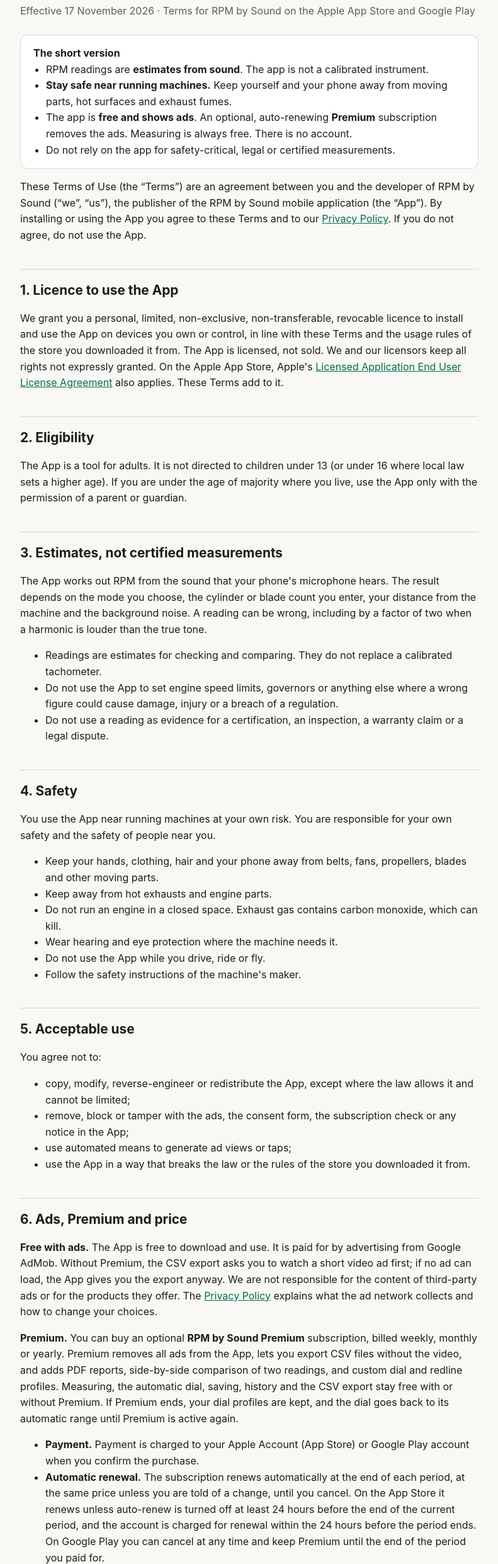
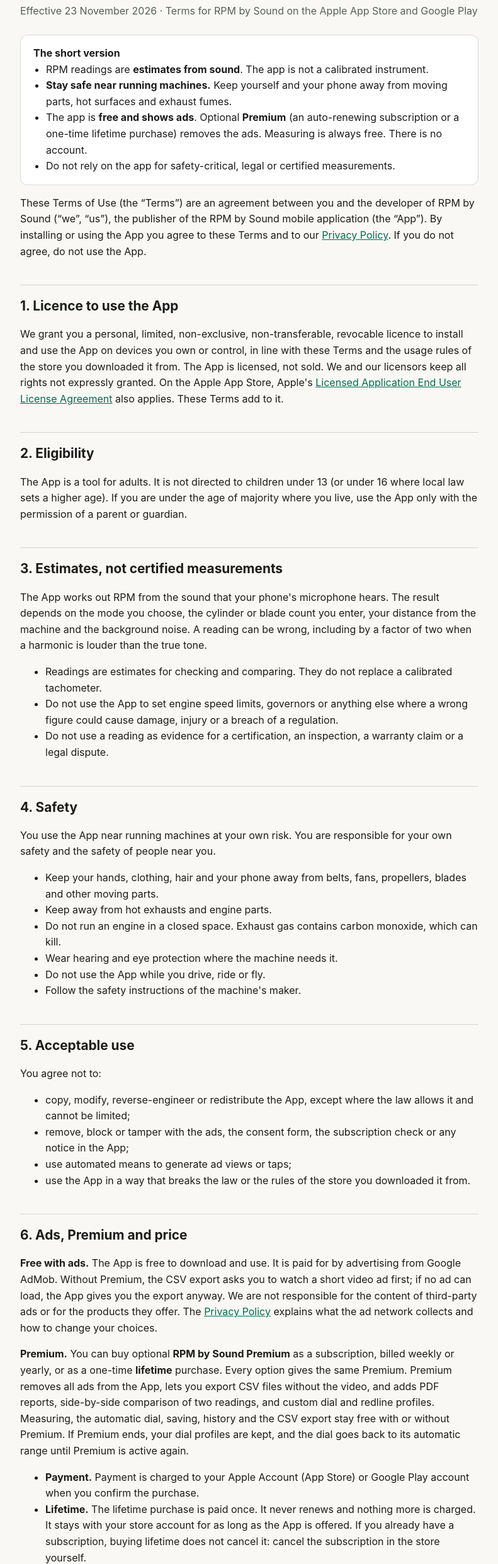
Before and after one commit to sifatullahshah027/app-policies, a plain HTML site: page rpm-by-sound/terms.html in a window 1280 px wide. Shown: the part 81-2564 px from the top of the page at 63% size, without its empty margins (244-1035 px from the left). Drawn offline with Linux system fonts and the light colour scheme.

Commit message:
RPM by Sound: Premium is weekly, yearly or a lifetime purchase
Co-Authored-By: Claude Opus 5.5 <noreply@anthropic.com>

```diff
--- a/rpm-by-sound/terms.html
+++ b/rpm-by-sound/terms.html
@@ -10,14 +10,14 @@
 <body>
 <main>
 <h1>RPM by Sound Terms of Use</h1>
-<p class="meta">Effective 17 November 2026 · Terms for RPM by Sound on the Apple App Store and Google Play</p>
+<p class="meta">Effective 23 November 2026 · Terms for RPM by Sound on the Apple App Store and Google Play</p>
 
 <div class="summary">
 <strong>The short version</strong>
 <ul>
   <li>RPM readings are <strong>estimates from sound</strong>. The app is not a calibrated instrument.</li>
   <li><strong>Stay safe near running machines.</strong> Keep yourself and your phone away from moving parts, hot surfaces and exhaust fumes.</li>
-  <li>The app is <strong>free and shows ads</strong>. An optional, auto-renewing <strong>Premium</strong> subscription removes the ads. Measuring is always free. There is no account.</li>
+  <li>The app is <strong>free and shows ads</strong>. Optional <strong>Premium</strong> (an auto-renewing subscription or a one-time lifetime purchase) removes the ads. Measuring is always free. There is no account.</li>
   <li>Do not rely on the app for safety-critical, legal or certified measurements.</li>
 </ul>
 </div>
@@ -60,10 +60,11 @@
 
 <h2 id="ads">6. Ads, Premium and price</h2>
 <p><strong>Free with ads.</strong> The App is free to download and use. It is paid for by advertising from Google AdMob. Without Premium, the CSV export asks you to watch a short video ad first; if no ad can load, the App gives you the export anyway. We are not responsible for the content of third-party ads or for the products they offer. The <a href="privacy-policy.html#ads">Privacy Policy</a> explains what the ad network collects and how to change your choices.</p>
-<p id="premium"><strong>Premium.</strong> You can buy an optional <strong>RPM by Sound Premium</strong> subscription, billed weekly, monthly or yearly. Premium removes all ads from the App, lets you export CSV files without the video, and adds PDF reports, side-by-side comparison of two readings, and custom dial and redline profiles. Measuring, the automatic dial, saving, history and the CSV export stay free with or without Premium. If Premium ends, your dial profiles are kept, and the dial goes back to its automatic range until Premium is active again.</p>
+<p id="premium"><strong>Premium.</strong> You can buy optional <strong>RPM by Sound Premium</strong> as a subscription, billed weekly or yearly, or as a one-time <strong>lifetime</strong> purchase. Every option gives the same Premium. Premium removes all ads from the App, lets you export CSV files without the video, and adds PDF reports, side-by-side comparison of two readings, and custom dial and redline profiles. Measuring, the automatic dial, saving, history and the CSV export stay free with or without Premium. If Premium ends, your dial profiles are kept, and the dial goes back to its automatic range until Premium is active again.</p>
 <ul>
   <li><strong>Payment.</strong> Payment is charged to your Apple Account (App Store) or Google Play account when you confirm the purchase.</li>
-  <li><strong>Automatic renewal.</strong> The subscription renews automatically at the end of each period, at the same price unless you are told of a change, until you cancel. On the App Store it renews unless auto-renew is turned off at least 24 hours before the end of the current period, and the account is charged for renewal within the 24 hours before the period ends. On Google Play you can cancel at any time and keep Premium until the end of the period you paid for.</li>
+  <li><strong>Lifetime.</strong> The lifetime purchase is paid once. It never renews and nothing more is charged. It stays with your store account for as long as the App is offered. If you already have a subscription, buying lifetime does not cancel it: cancel the subscription in the store yourself.</li>
+  <li><strong>Automatic renewal (subscriptions only).</strong> The subscription renews automatically at the end of each period, at the same price unless you are told of a change, until you cancel. On the App Store it renews unless auto-renew is turned off at least 24 hours before the end of the current period, and the account is charged for renewal within the 24 hours before the period ends. On Google Play you can cancel at any time and keep Premium until the end of the period you paid for.</li>
   <li><strong>Manage or cancel.</strong> iPhone and iPad: Settings → your name → Subscriptions, or Settings → Manage in the App. Android: Google Play → Payments &amp; subscriptions → Subscriptions, or Settings → Manage in the App. Deleting the App does not cancel a subscription.</li>
   <li><strong>Restore.</strong> Use Settings → Restore purchases in the App with the same store account to get Premium on a new or reset device.</li>
   <li><strong>Refunds.</strong> Purchases are made through Apple or Google, so refunds are handled by them under their own refund policies (Apple: reportaproblem.apple.com; Google: the Google Play refund policy). We cannot issue refunds ourselves.</li>
```
Also changed, not shown: rpm-by-sound/privacy-policy.html (+5 -5 lines), rpm-by-sound/support.html (+1 -1 lines).
